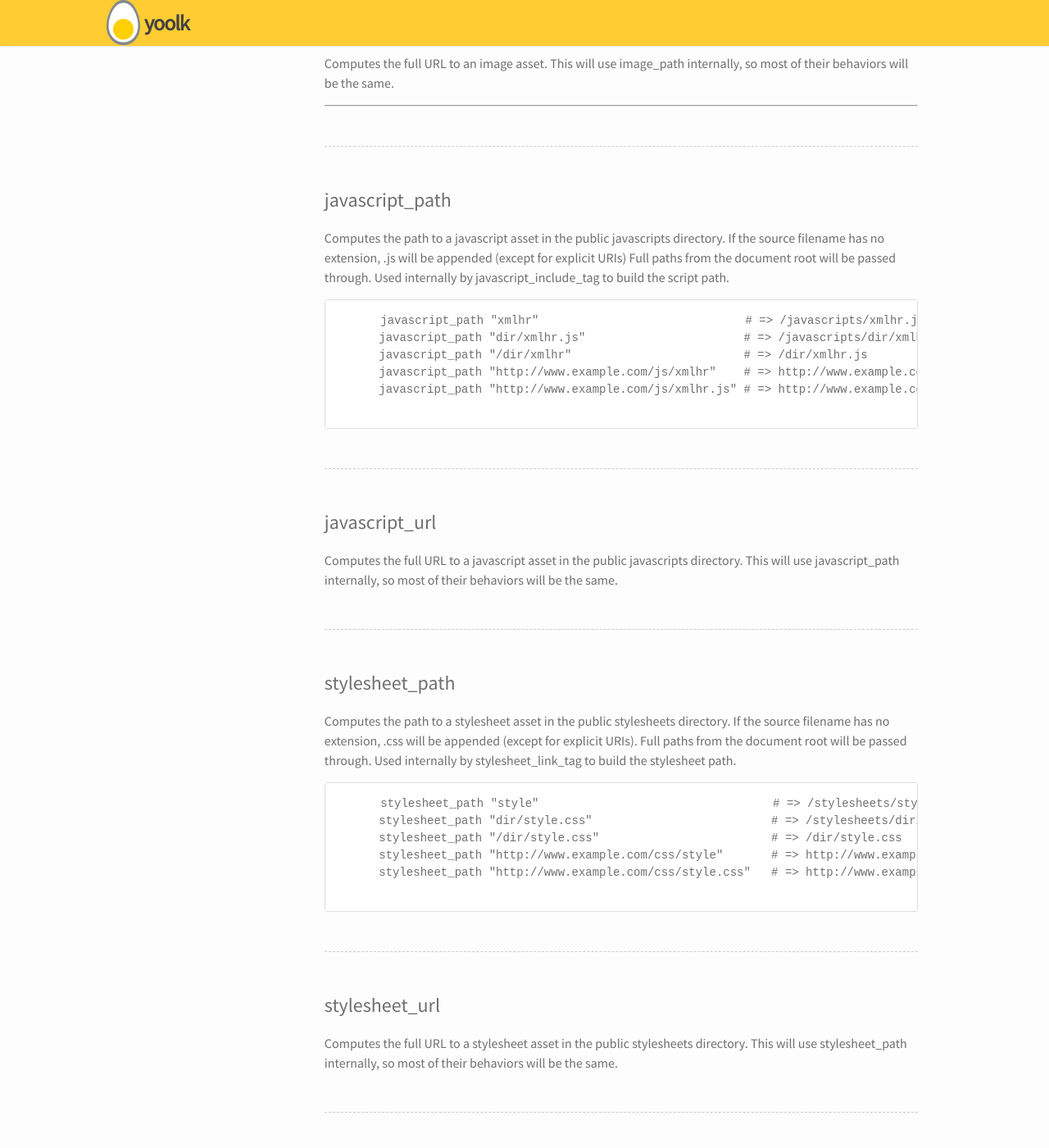
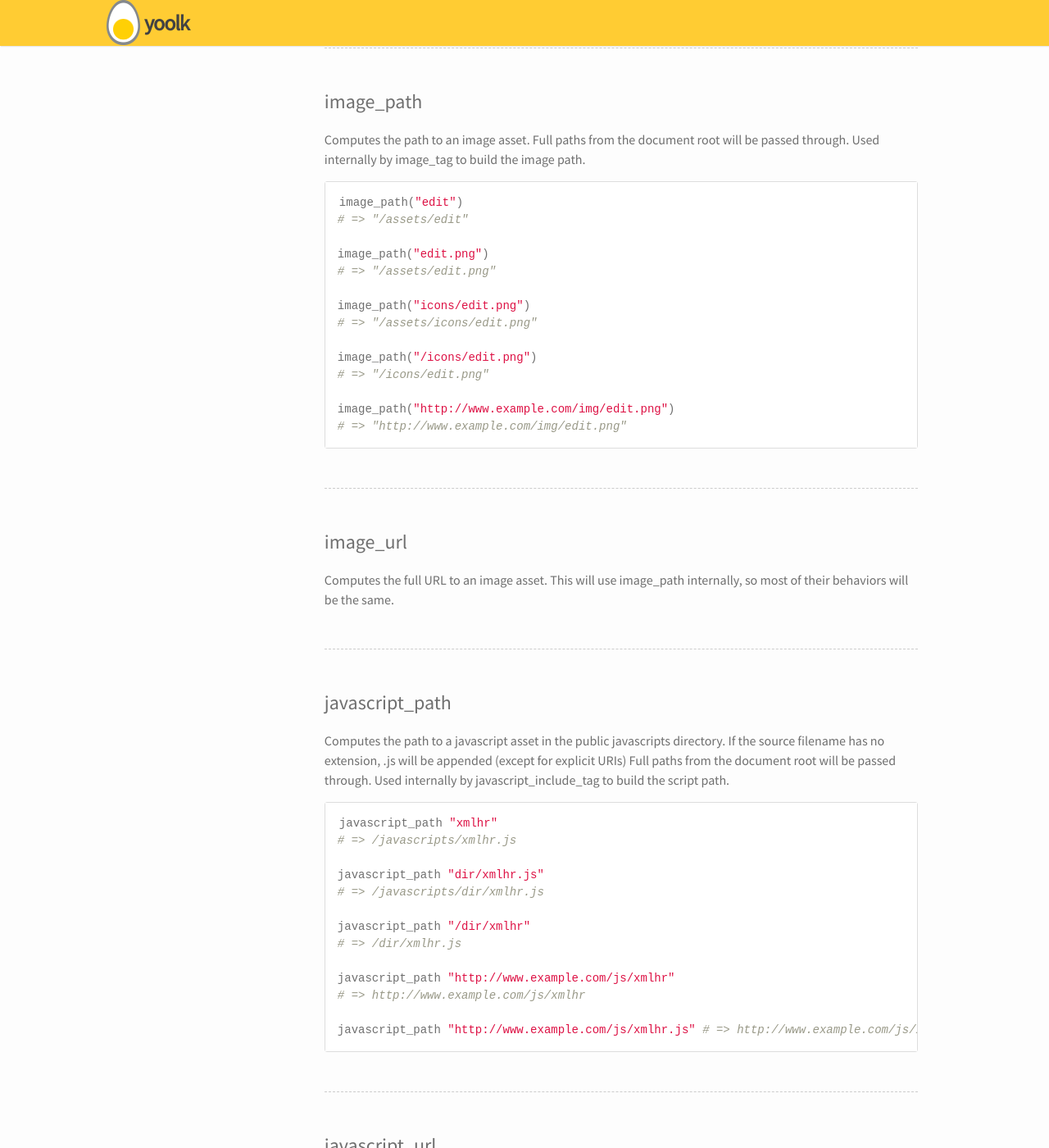
Before and after one commit to yoolk/liquid-documentation, a Jekyll site: the page built from filters/asset-url-filters/index.markdown, in a window 1280 px wide and 1400 px high, scrolled down 2805 px. Shown: the whole window at 82% size. Built offline with Jekyll 4.4.1, drawn with Linux system fonts in a browser that asks for light colours; some of the changed text lies outside the part shown.

Commit message:
update coding highlight in asset url filter

```diff
--- a/filters/asset-url-filters/index.markdown
+++ b/filters/asset-url-filters/index.markdown
@@ -60,12 +60,19 @@ Computes the path to asset in public directory. If :type options is set, a file
 
 <div class="panel">
   <div class="panel-body">
-    {% highlight django%}{% raw %}
-      asset_path "application.js"                     # => /application.js
-      asset_path "application", type: :javascript     # => /javascripts/application.js
-      asset_path "application", type: :stylesheet     # => /stylesheets/application.css
-      asset_path "http://www.example.com/js/xmlhr.js" # => http://www.example.com/js/xmlhr.js
-    {% endraw %}{% endhighlight %}
+{% highlight ruby %}{% raw %}
+asset_path "application.js"
+# => /application.js
+
+asset_path "application", type: :javascript
+# => /javascripts/application.js
+
+asset_path "application", type: :stylesheet
+# => /stylesheets/application.css
+
+asset_path "http://www.example.com/js/xmlhr.js"
+# => http://www.example.com/js/xmlhr.js
+{% endraw %}{% endhighlight %}
   </div>
 </div>
 
@@ -79,13 +86,22 @@ Computes the path to an audio asset in the public audios directory. Full paths f
 
 <div class="panel">
   <div class="panel-body">
-    {% highlight html%}{% raw %}
-      audio_path("horse")                                            # => /audios/horse
-      audio_path("horse.wav")                                        # => /audios/horse.wav
-      audio_path("sounds/horse.wav")                                 # => /audios/sounds/horse.wav
-      audio_path("/sounds/horse.wav")                                # => /sounds/horse.wav
-      audio_path("http://www.example.com/sounds/horse.wav")          # => http://www.example.com/sounds/horse.wav
-    {% endraw %}{% endhighlight %}
+{% highlight ruby %}{% raw %}
+audio_path("horse")
+# => /audios/horse
+
+audio_path("horse.wav")
+# => /audios/horse.wav
+
+audio_path("sounds/horse.wav")
+# => /audios/sounds/horse.wav
+
+audio_path("/sounds/horse.wav")
+# => /sounds/horse.wav
+
+audio_path("http://www.example.com/sounds/horse.wav")
+# => http://www.example.com/sounds/horse.wav
+{% endraw %}{% endhighlight %}
   </div>
 </div>
 
@@ -99,13 +115,22 @@ Computes the path to a font asset. Full paths from the document root will be pas
 
 <div class="panel">
   <div class="panel-body">
-    {% highlight html%}{% raw %}
-      font_path("font")                                           # => /assets/font
-      font_path("font.ttf")                                       # => /assets/font.ttf
-      font_path("dir/font.ttf")                                   # => /assets/dir/font.ttf
-      font_path("/dir/font.ttf")                                  # => /dir/font.ttf
-      font_path("http://www.example.com/dir/font.ttf")            # => http://www.example.com/dir/font.ttf
-    {% endraw %}{% endhighlight %}
+{% highlight ruby %}{% raw %}
+font_path("font")
+# => /assets/font
+
+font_path("font.ttf")
+# => /assets/font.ttf
+
+font_path("dir/font.ttf")
+# => /assets/dir/font.ttf
+
+font_path("/dir/font.ttf")
+# => /dir/font.ttf
+
+font_path("http://www.example.com/dir/font.ttf")
+# => http://www.example.com/dir/font.ttf
+{% endraw %}{% endhighlight %}
   </div>
 </div>
 
@@ -119,13 +144,22 @@ Computes the path to an image asset. Full paths from the document root will be p
 
 <div class="panel">
   <div class="panel-body">
-    {% highlight html%}{% raw %}
-      image_path("edit")                                         # => "/assets/edit"
-      image_path("edit.png")                                     # => "/assets/edit.png"
-      image_path("icons/edit.png")                               # => "/assets/icons/edit.png"
-      image_path("/icons/edit.png")                              # => "/icons/edit.png"
-      image_path("http://www.example.com/img/edit.png")          # => "http://www.example.com/img/edit.png"
-    {% endraw %}{% endhighlight %}
+{% highlight ruby %}{% raw %}
+image_path("edit")
+# => "/assets/edit"
+
+image_path("edit.png")
+# => "/assets/edit.png"
+
+image_path("icons/edit.png")
+# => "/assets/icons/edit.png"
+
+image_path("/icons/edit.png")
+# => "/icons/edit.png"
+
+image_path("http://www.example.com/img/edit.png")
+# => "http://www.example.com/img/edit.png"
+{% endraw %}{% endhighlight %}
   </div>
 </div>
 
@@ -133,21 +167,27 @@ Computes the path to an image asset. Full paths from the document root will be p
 
 Computes the full URL to an image asset. This will use image_path internally, so most of their behaviors will be the same.
 
----
-
 <h2 class="tags" id="javascript_path">javascript_path</h2>
 
 Computes the path to a javascript asset in the public javascripts directory. If the source filename has no extension, .js will be appended (except for explicit URIs) Full paths from the document root will be passed through. Used internally by javascript_include_tag to build the script path.
 
 <div class="panel">
   <div class="panel-body">
-    {% highlight html%}{% raw %}
-      javascript_path "xmlhr"                              # => /javascripts/xmlhr.js
-      javascript_path "dir/xmlhr.js"                       # => /javascripts/dir/xmlhr.js
-      javascript_path "/dir/xmlhr"                         # => /dir/xmlhr.js
-      javascript_path "http://www.example.com/js/xmlhr"    # => http://www.example.com/js/xmlhr
-      javascript_path "http://www.example.com/js/xmlhr.js" # => http://www.example.com/js/xmlhr.js
-    {% endraw %}{% endhighlight %}
+{% highlight ruby %}{% raw %}
+javascript_path "xmlhr"
+# => /javascripts/xmlhr.js
+
+javascript_path "dir/xmlhr.js"
+# => /javascripts/dir/xmlhr.js
+
+javascript_path "/dir/xmlhr"
+# => /dir/xmlhr.js
+
+javascript_path "http://www.example.com/js/xmlhr"
+# => http://www.example.com/js/xmlhr
+
+javascript_path "http://www.example.com/js/xmlhr.js" # => http://www.example.com/js/xmlhr.js
+{% endraw %}{% endhighlight %}
   </div>
 </div>
 
@@ -161,13 +201,22 @@ Computes the path to a stylesheet asset in the public stylesheets directory. If
 
 <div class="panel">
   <div class="panel-body">
-    {% highlight html%}{% raw %}
-      stylesheet_path "style"                                  # => /stylesheets/style.css
-      stylesheet_path "dir/style.css"                          # => /stylesheets/dir/style.css
-      stylesheet_path "/dir/style.css"                         # => /dir/style.css
-      stylesheet_path "http://www.example.com/css/style"       # => http://www.example.com/css/style
-      stylesheet_path "http://www.example.com/css/style.css"   # => http://www.example.com/css/style.css
-    {% endraw %}{% endhighlight %}
+{% highlight ruby %}{% raw %}
+stylesheet_path "style"
+# => /stylesheets/style.css
+
+stylesheet_path "dir/style.css"
+# => /stylesheets/dir/style.css
+
+stylesheet_path "/dir/style.css"
+# => /dir/style.css
+
+stylesheet_path "http://www.example.com/css/style"
+# => http://www.example.com/css/style
+
+stylesheet_path "http://www.example.com/css/style.css"
+# => http://www.example.com/css/style.css
+{% endraw %}{% endhighlight %}
   </div>
 </div>
 
@@ -181,13 +230,22 @@ Computes the path to a video asset in the public videos directory. Full paths fr
 
 <div class="panel">
   <div class="panel-body">
-    {% highlight html%}{% raw %}
-      video_path("hd")                                            # => /videos/hd
-      video_path("hd.avi")                                        # => /videos/hd.avi
-      video_path("trailers/hd.avi")                               # => /videos/trailers/hd.avi
-      video_path("/trailers/hd.avi")                              # => /trailers/hd.avi
-      video_path("http://www.example.com/vid/hd.avi")             # => http://www.example.com/vid/hd.avi
-    {% endraw %}{% endhighlight %}
+{% highlight ruby %}{% raw %}
+video_path("hd")
+# => /videos/hd
+
+video_path("hd.avi")
+# => /videos/hd.avi
+
+video_path("trailers/hd.avi")
+# => /videos/trailers/hd.avi
+
+video_path("/trailers/hd.avi")
+# => /trailers/hd.avi
+
+video_path("http://www.example.com/vid/hd.avi")
+# => http://www.example.com/vid/hd.avi
+{% endraw %}{% endhighlight %}
   </div>
 </div>
 
```
